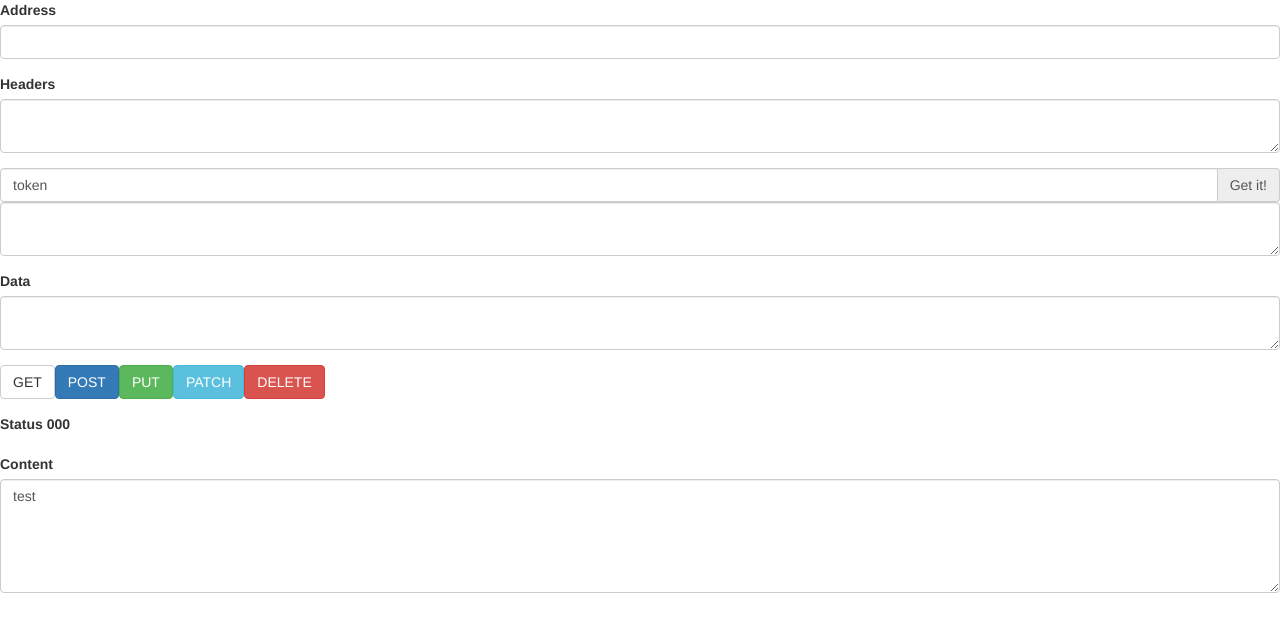
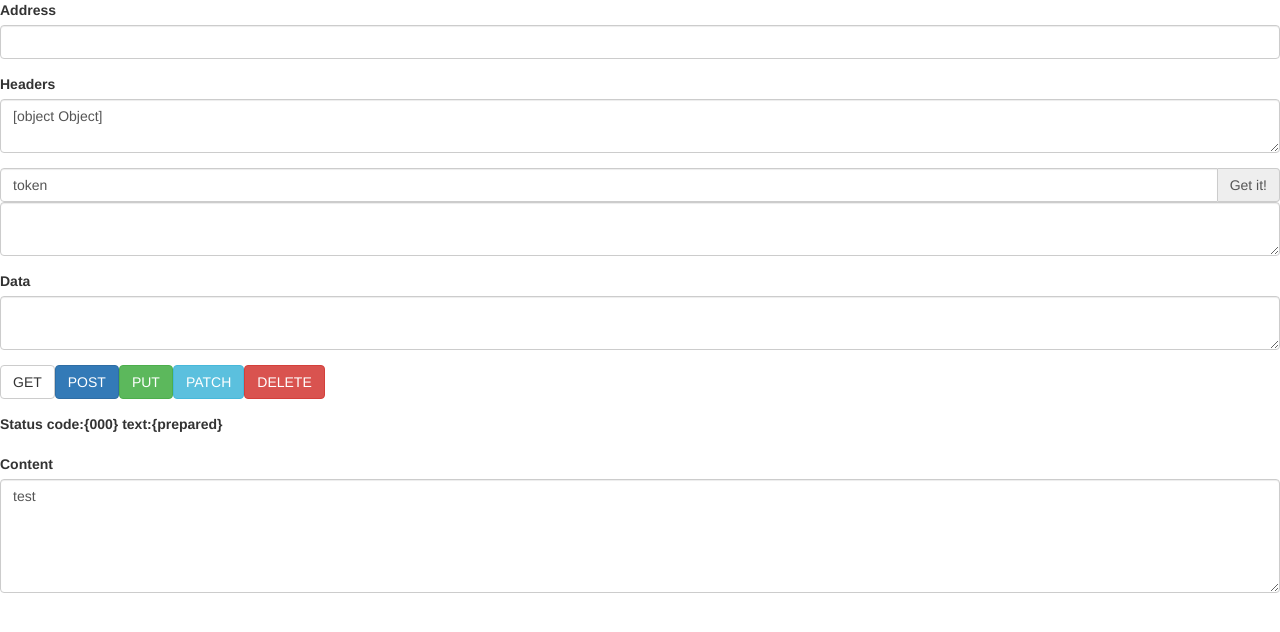
Before and after one commit to SunDoge/vue-postman, a Vue app: page / in a window 1280 px wide. Shown: the top 632 px of the page. Built offline with nearby package versions, Linux system fonts and the light colour scheme; what vue-resource would draw is missing.

Commit message:
似乎漏了什么参数

```diff
--- a/src/App.vue
+++ b/src/App.vue
@@ -27,7 +27,8 @@
       </div>
 
       <div class="form-group">
-        <button v-for="item in methods" class="btn" v-bind:class="[item.class]" @click="send(item.name)">{{item.name}}</button>
+        <button v-for="item in methods" class="btn" v-bind:class="[item.class]" @click="send(item.name)">{{item.name}}
+        </button>
 
         <!--<button class="btn btn-default" @click="send(1)">GET</button>
         <button class="btn btn-primary"  @click="send(2)">POST</button>
@@ -37,7 +38,7 @@
       </div>
 
       <div class="form-group">
-        <label>Status <span class="">{{ VPM.status }}</span></label>
+        <label>Status code:{<span class="">{{ VPM.status }}</span>} text:{<span>{{ VPM.status_text }}</span>}</label>
       </div>
 
       <div class="form-group">
@@ -57,8 +58,13 @@
       let token = window.localStorage.token
       return {
         VPM: {
+          headers: {
+            'content-type': 'application/json',
+            'cache-control': 'no-cache'
+          },
           content: 'test',
           status: '000',
+          status_text: 'prepared',
           token_name: 'token',
           token: token
         },
@@ -87,11 +93,29 @@
         this.VPM.token = window.localStorage[tokenName]
         console.log(this.VPM.token)
       },
-      sentRequest: function () {
-        //
+      sentRequest: function (method) {
+        let vpm = this.VPM
+        this.$http({
+          method: method,
+          url: vpm.url,
+          data: vpm.data,
+          headers: vpm.headers,
+          emulateJSON: true
+        }).then((response) => {
+          let vpm = this.VPM
+          vpm.status = response.status
+          vpm.status_text = response.statusText
+          let body = response.body
+          vpm.content = body
+          console.log(body)
+        }, (response) => {
+          console.log(response)
+        })
       },
       send: function (method) {
+        this.sentRequest(method)
         console.log(method)
+        console.log(this.VPM.data)
       }
     }
   }
```
